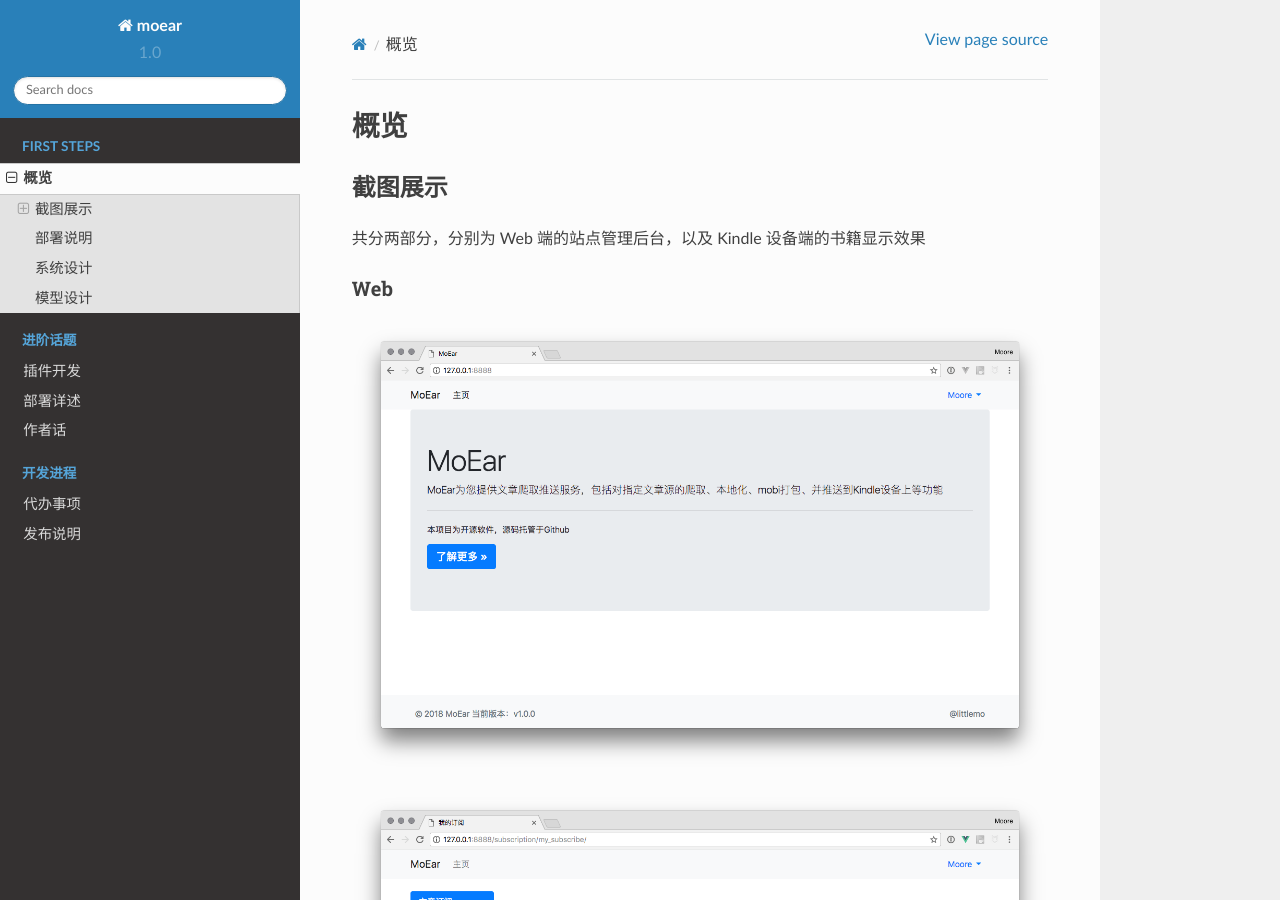
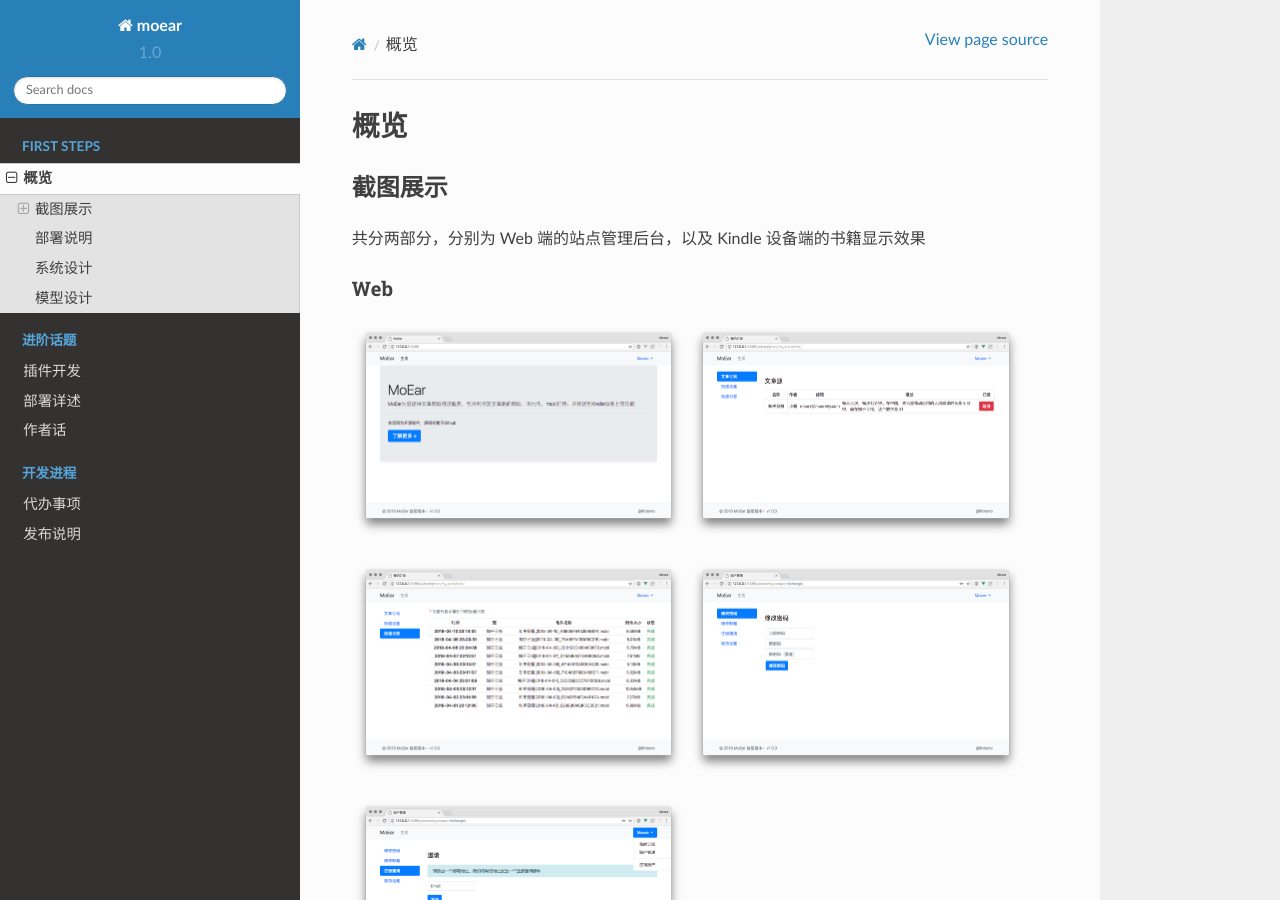
Before and after one commit to littlemo/moear, a Sphinx documentation site: the page built from docs/source/intro/overview.rst, in a window 1280 px wide and 900 px high. Built offline with Sphinx 7.4.7 and the Read the Docs theme 2.0.0, drawn with Linux system fonts in a browser that asks for light colours; formulas are drawn with MathJax 3.

Commit message:
O: 优化截图展示的大小，避免图片占用版面太多，同时使其点击后可看原图

```diff
--- a/docs/source/intro/overview.rst
+++ b/docs/source/intro/overview.rst
@@ -13,21 +13,35 @@
 ---
 
 .. image:: images/web/0-index.png
+   :scale: 25 %
 .. image:: images/web/1-subscription.png
+   :scale: 25 %
 .. image:: images/web/2-deliver-log.png
+   :scale: 25 %
 .. image:: images/web/3-password-change.png
+   :scale: 25 %
 .. image:: images/web/4-invitations.png
+   :scale: 25 %
 
 Kindle
 ------
 
 .. image:: images/kindle/0-books.png
+   :scale: 21 %
 .. image:: images/kindle/1-book-toc1.png
+   :scale: 21 %
+
 .. image:: images/kindle/2-book-toc2.png
+   :scale: 21 %
 .. image:: images/kindle/3-book-toc3.png
+   :scale: 21 %
 .. image:: images/kindle/4-book-toc4.png
+   :scale: 21 %
+
 .. image:: images/kindle/5-post1.png
+   :scale: 21 %
 .. image:: images/kindle/6-post2.png
+   :scale: 21 %
 
 
 部署说明
```
